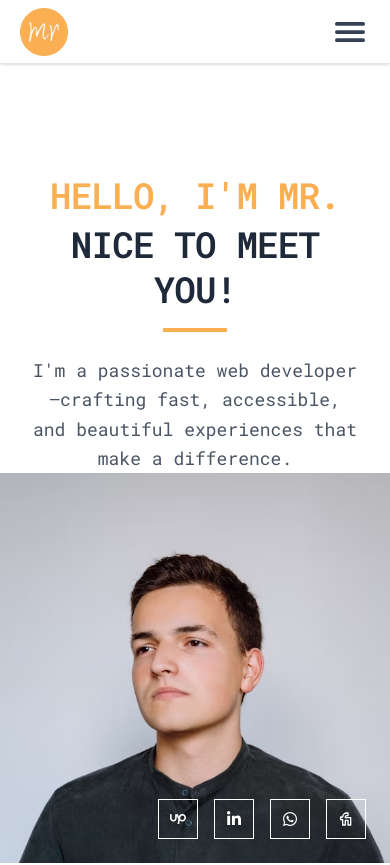
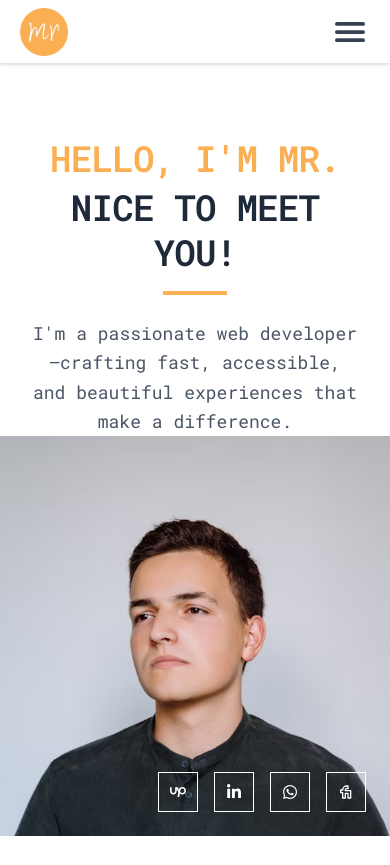
Before and after one commit to MalikMubashir200/Resume, a Next.js app: page / in a window 390 px wide. Shown: the top 865 px of the page. Built offline with nearby package versions, Linux system fonts and the light colour scheme; no server answers.

Commit message:
Fix Sidebar responsive

```diff
--- a/app/components/Hero.tsx
+++ b/app/components/Hero.tsx
@@ -20,7 +20,7 @@ const Hero: React.FC<HeroProps> = ({
   arrowLink
 }) => {
   return (
-    <section className="w-full h-screen flex flex-col md:flex-row items-center justify-center md:justify-start relative pt-40 md:pt-0">
+    <section className="w-full h-screen flex flex-col md:flex-row items-center justify-center md:justify-start relative pt-24 md:pt-0">
       {/* Arrow box - centered and only on medium screens and up */}
       <div className="hidden md:flex absolute left-1/2 bottom-8 transform -translate-x-1/2 z-10">
         <div className="relative">
```
